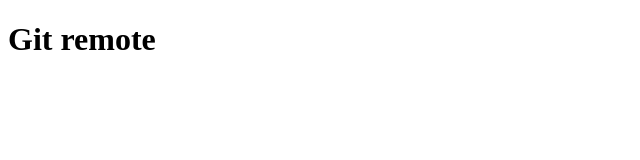
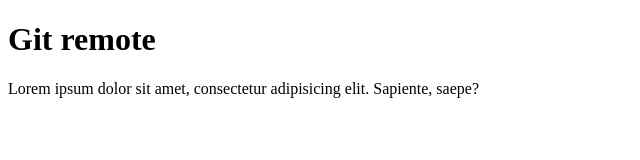
Before and after one commit to riootox1412/repo-remote-test, a plain HTML site: page index.html in a window 1280 px wide. Shown: the whole page, without its empty margins (0-640 px from the left). Drawn offline with Linux system fonts and the light colour scheme.

Commit message:
menambahkan paragraf

```diff
--- a/index.html
+++ b/index.html
@@ -10,6 +10,7 @@
 
 <body>
     <h1>Git remote</h1>
+    <p>Lorem ipsum dolor sit amet, consectetur adipisicing elit. Sapiente, saepe?</p>
 </body>
 
 </html>
```
